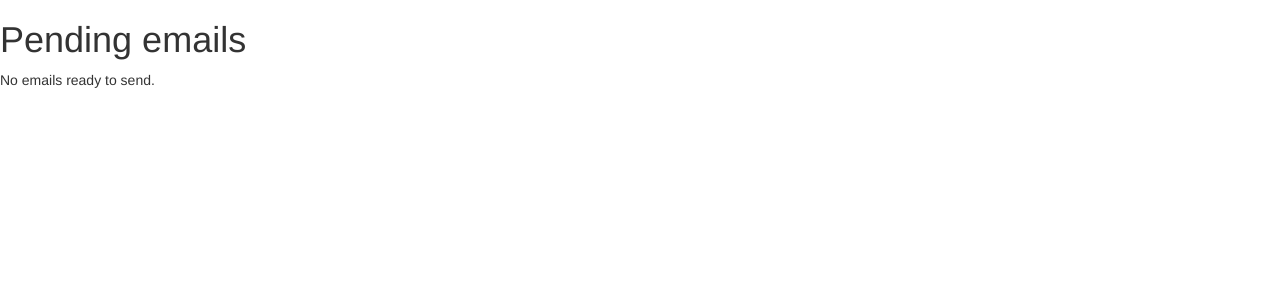
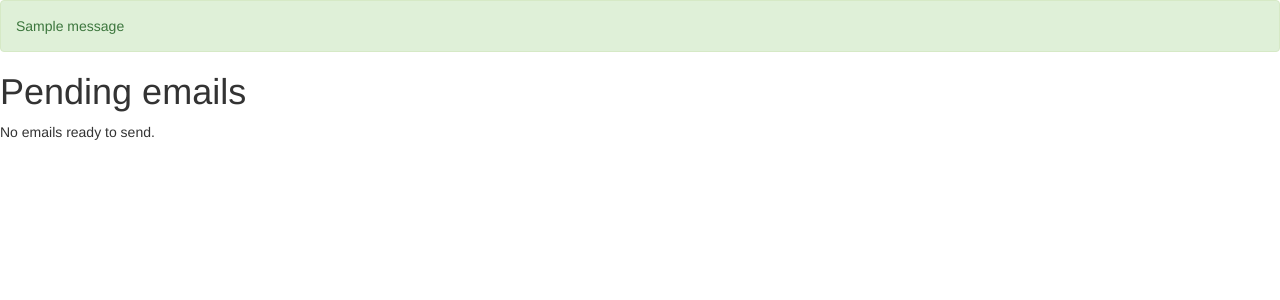
Before and after one commit to MITLibraries/solenoid, a Django app: page /emails/ in a window 1280 px wide. Shown: the top 300 px of the page. Run offline with Django 3.2, Linux system fonts and the light colour scheme; tables that the repository leaves empty hold one stand-in row (values such as "Sample post"); one stand-in notice (Sample message) is shown; some libraries are stand-ins or nearby versions.

Commit message:
Actually display the messages that we sometimes add

```diff
--- a/solenoid/templates/base.html
+++ b/solenoid/templates/base.html
@@ -35,6 +35,9 @@
     <![endif]-->
   </head>
   <body>
+    {% for message in messages %}
+      <div class="alert alert-{{ message.tags }}">{{ message }}</div>
+    {% endfor %}
     <h1>{% block page_title %}Solenoid{% endblock %}</h1>
 
     {% block content %}
```
